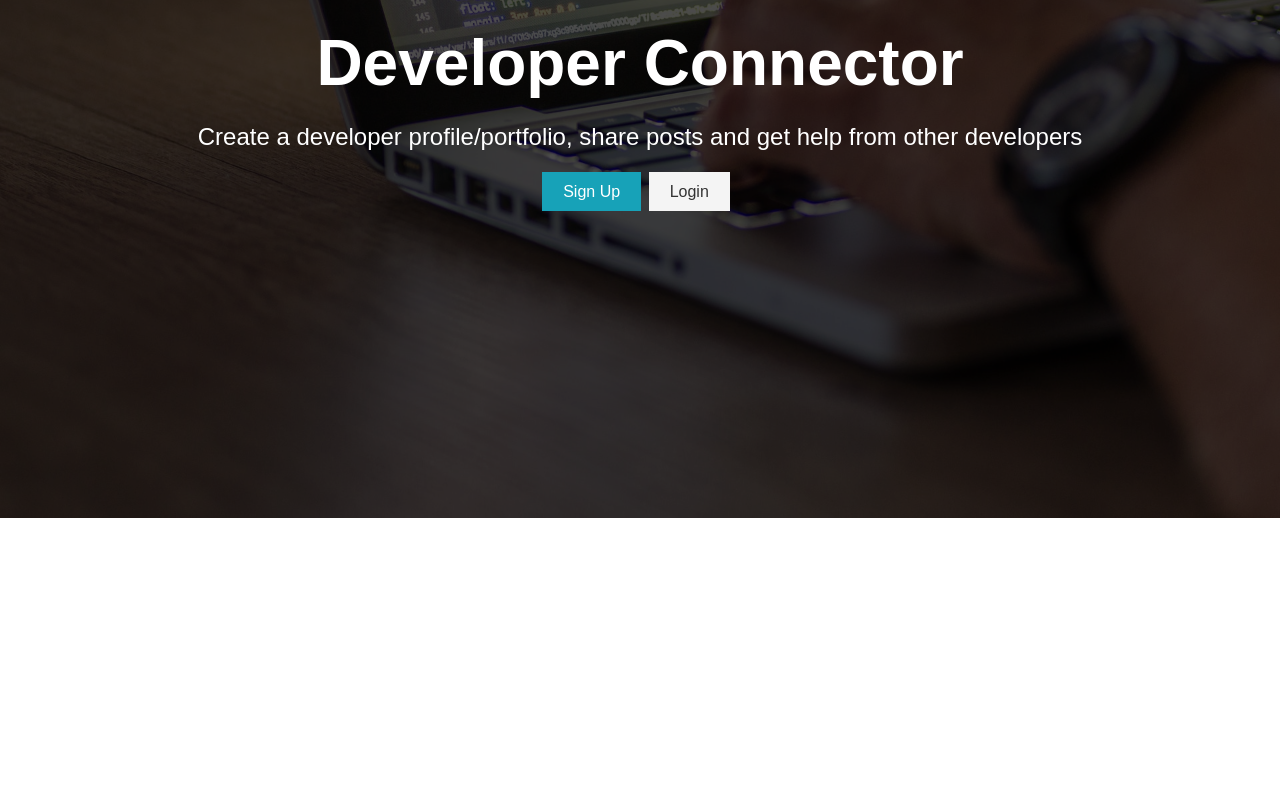
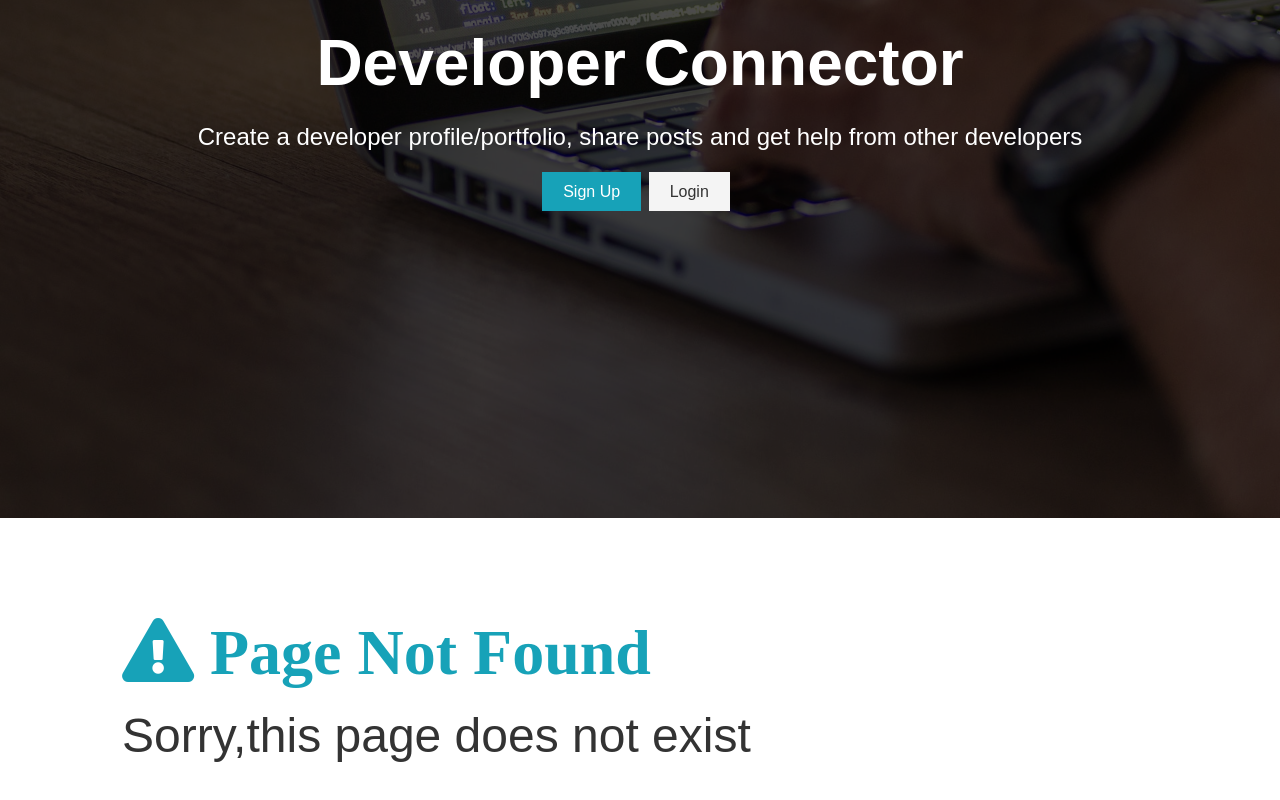
Before and after one commit to Chuddamani/Dev_Connect_MERN, a React (Create React App) app in the folder client/: page / in a window 1280 px wide. Shown: the part 282-1082 px from the top of the page. Before the commit the page ends 944 px from the top, so only its background shows below. Built offline with nearby package versions, Linux system fonts and the light colour scheme; no server answers; the HTML template or start-up script is replaced by a standard one.

Commit message:
Not found page added

```diff
--- a/client/src/App.js
+++ b/client/src/App.js
@@ -14,6 +14,7 @@
 import Profile from './components/profile/Profile';
 import Posts from './components/posts/Posts';
 import Post from './components/post/Post';
+import NotFound from './components/layout/NotFound';
 import PrivateRoute from './components/routing/PrivateRoute';
 
 // Reduc -> react-redux combines both react and redux
@@ -68,6 +69,7 @@
               />
               <PrivateRoute exact path='/posts' component={Posts} />
               <PrivateRoute exact path='/posts/:id' component={Post} />
+              <Route component={NotFound}></Route>
             </Switch>
           </section>
         </Fragment>
--- /dev/null
+++ b/client/src/components/layout/NotFound.js
@@ -0,0 +1,14 @@
+import React, { Fragment } from 'react';
+
+const NotFound = () => {
+  return (
+    <Fragment>
+      <h1 className='x-large text-primary'>
+        <i className='fas fa-exclamation-triangle'> Page Not Found</i>
+      </h1>
+      <p className='large'>Sorry,this page does not exist</p>
+    </Fragment>
+  );
+};
+
+export default NotFound;
```
